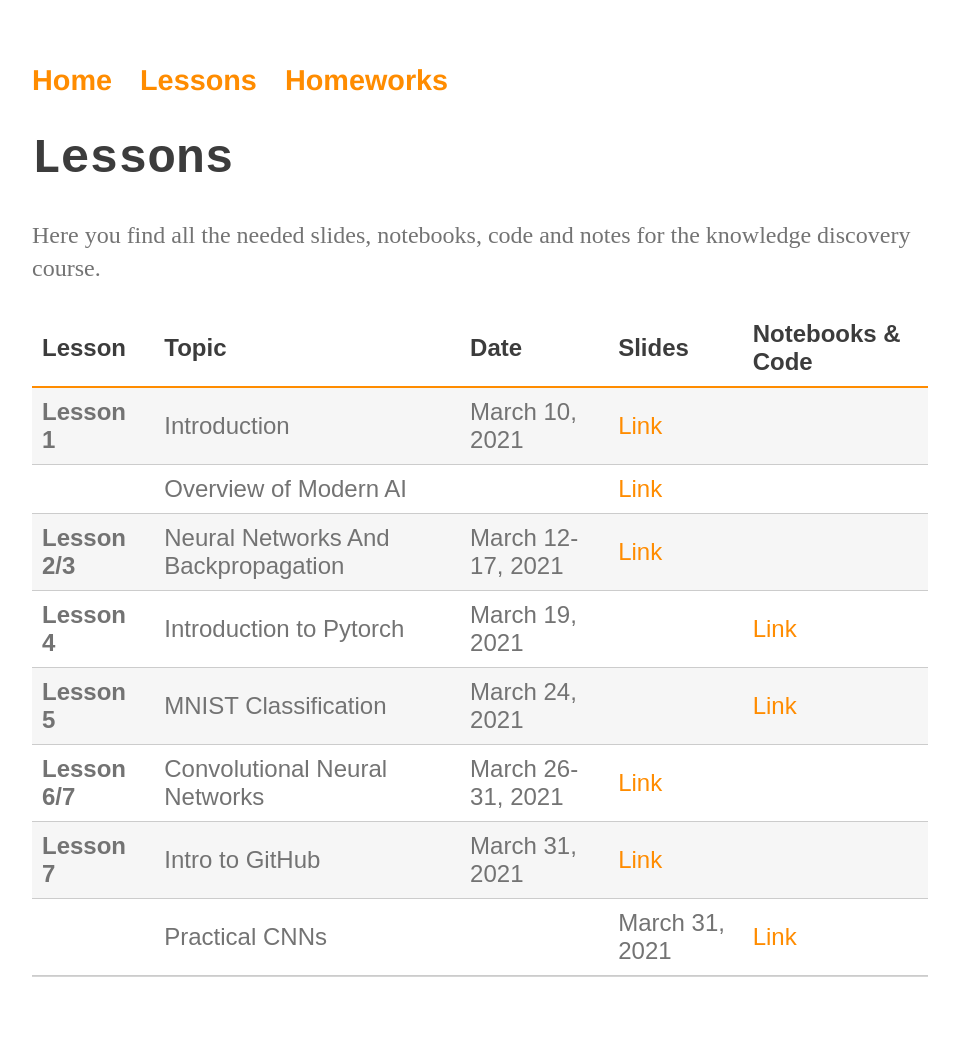
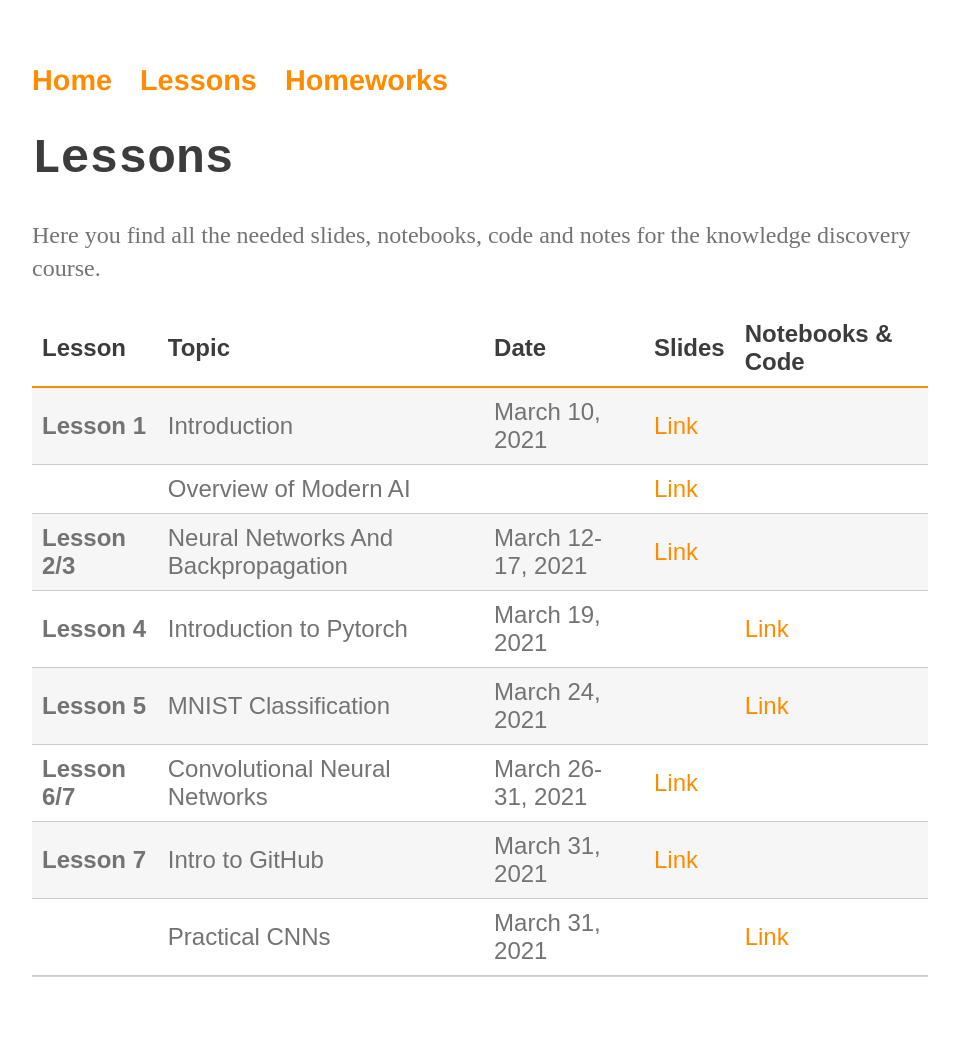
Before and after one commit to perceivelab/knowledge-discovery-course, a Jekyll site: the page built from lezioni.md, in a window 1280 px wide. Shown: the whole page, without its empty margins (160-1119 px from the left). Built offline with Jekyll 4.4.1, drawn with Linux system fonts in a browser that asks for light colours; our own code applies the rules of GitHub Pages for plain Markdown files.

```diff
--- a/lezioni.md
+++ b/lezioni.md
@@ -11,6 +11,6 @@ Here you find all the needed slides, notebooks, code and notes for the knowledge
 | **Lesson 5** | MNIST Classification | March 24, 2021 |  | [Link](https://colab.research.google.com/drive/1plsg6GZZe1eSIyRtLSTkE1Z-gc_hCoBC?usp=sharing) |
 | **Lesson 6/7** | Convolutional Neural Networks | March 26-31, 2021 | [Link](https://drive.google.com/file/d/1edIOIJfBG3k-p6EBXmkBwT5Sckzf-bB8/view?usp=sharing) |  |
 | **Lesson 7** | Intro to GitHub | March 31, 2021 | [Link](https://drive.google.com/file/d/16NZEy-1Uo_gZGW-5ooNRh7EU6w-JA9vD/view?usp=sharing) |  |
-|  | Practical CNNs |   | March 31, 2021 | [Link](https://colab.research.google.com/drive/1a56IU6YCnca-Gv7KMwathvM9nF11XUdm?usp=sharing) |
+|  | Practical CNNs | March 31, 2021 | | [Link](https://colab.research.google.com/drive/1a56IU6YCnca-Gv7KMwathvM9nF11XUdm?usp=sharing) |
 
 [404]: /knowledge-discovery-course/fallback
```
